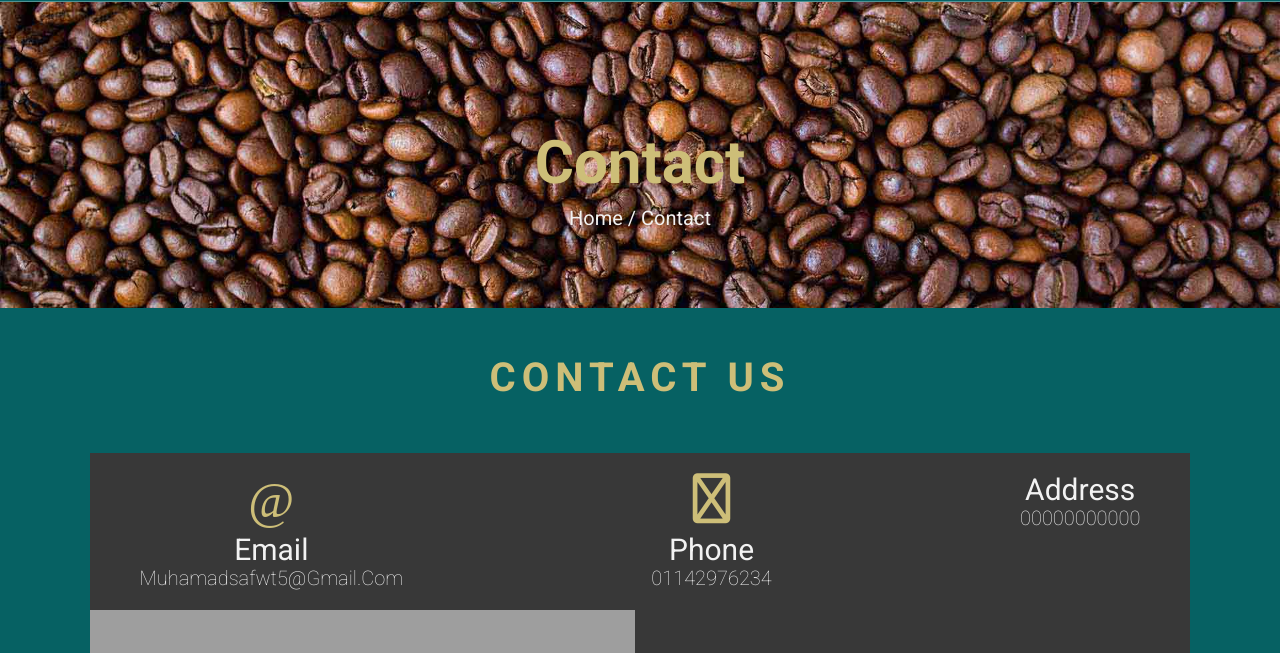
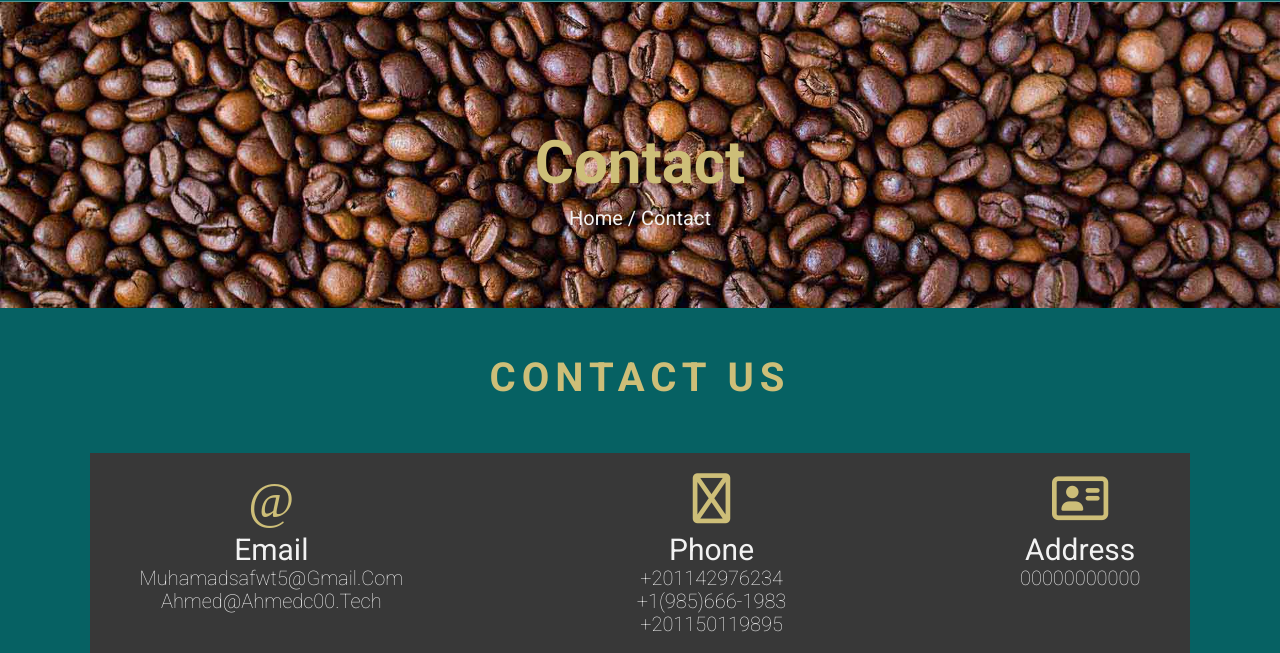
Before and after one commit to Mo7ammad-safwat/Coffe, a plain HTML site: page contact.html in a window 1280 px wide. Shown: the part 92-745 px from the top of the page. Drawn offline with Linux system fonts and the light colour scheme; grey boxes are pictures that could not be loaded.

Commit message:
adding address icon

```diff
--- a/contact.html
+++ b/contact.html
@@ -95,14 +95,18 @@
           <i class="fa-solid fa-at"></i>
           <h2>Email</h2>
           <h3>muhamadsafwt5@gmail.com</h3>
+          <h3>Ahmed@ahmedc00.tech</h3>
         </div>
         <div>
           <i class="fa-solid fa-phone-volume"></i>
           <h2>Phone</h2>
 
-          <h3>01142976234</h3>
+          <h3>+201142976234</h3>
+          <h3>+1(985)666-1983</h3>
+          <h3>+201150119895</h3>
         </div>
         <div>
+        <i class="fa-solid fa-address-card"></i>
           <h2>Address</h2>
 
           <h3>00000000000</h3>
```
Also changed, not shown: index.html (+1 -1 lines).
